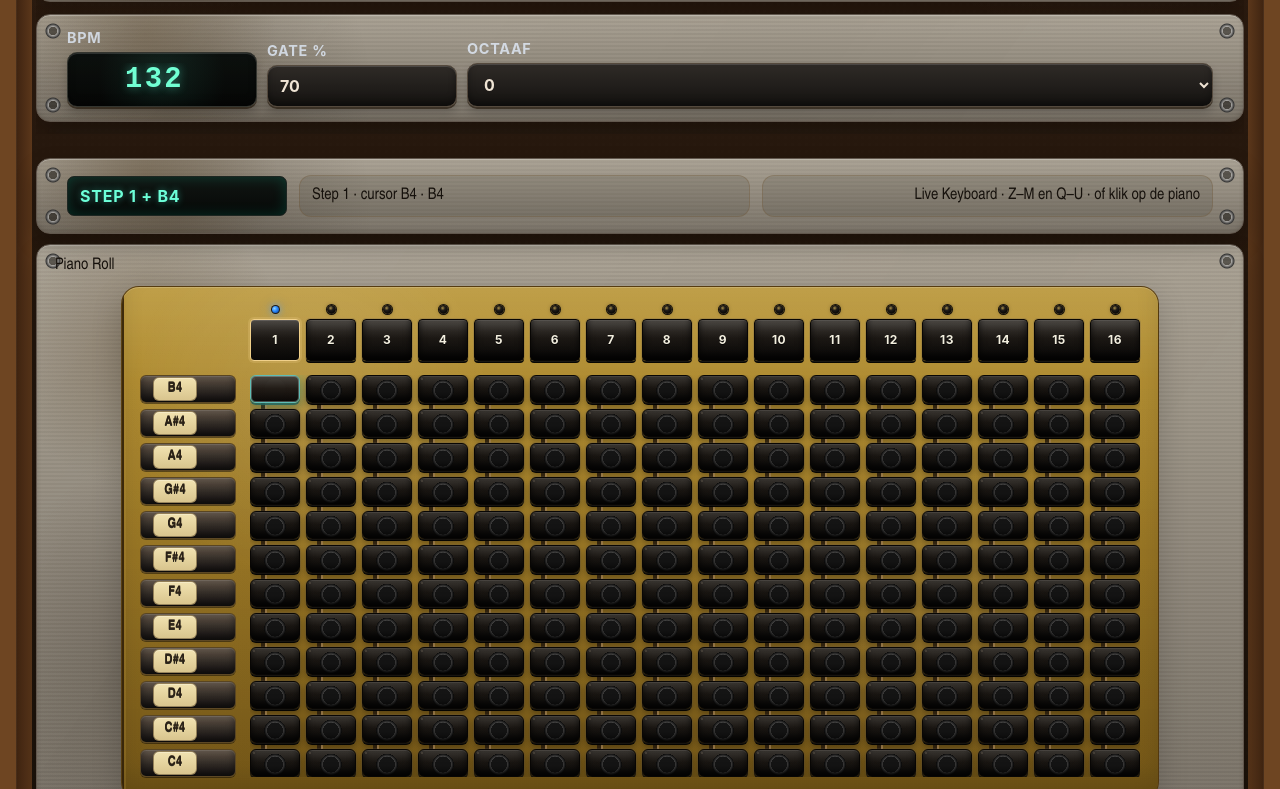
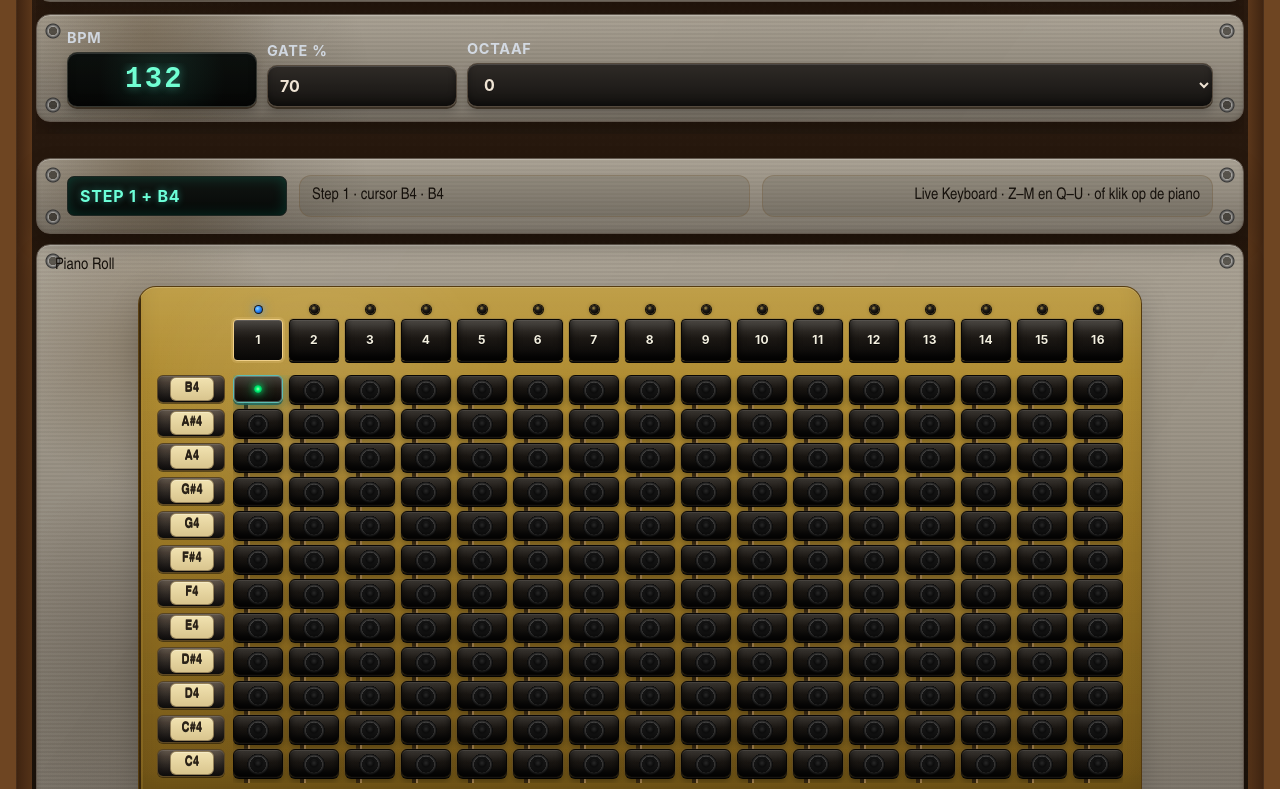
Before and after one commit to wimfish/midiSequencer, a website: page public/fm-prototype.html in a window 1280 px wide. Both pictures are taken after a click on the button 275 px from the left and 805 px from the top of the page. Shown: the part 416-1205 px from the top of the page. Drawn offline with Linux system fonts and the light colour scheme; a web font is replaced by a local one.

Commit message:
fix label

```diff
--- a/public/fm-prototype.css
+++ b/public/fm-prototype.css
@@ -428,7 +428,7 @@ body.fm-prototype-page .cell.flash-denied {
 body.fm-prototype-page {
   --fm-step-size: 50px;
   --fm-row-height: 28px;
-  --fm-label-width: 96px;
+  /*--fm-label-width: 96px;*/
   --fm-grid-gap: 6px;
 }
 
@@ -609,14 +609,22 @@ body.fm-prototype-page .note-label {
 /* rastervenster */
 body.fm-prototype-page .grid-wrap.fm-grid-window {
   position: relative;
-  width: max-content;
+  width: 100%;
   max-width: 100%;
-  overflow-x: auto;
-  overflow-y: hidden;
-  margin: 0;
-  padding: 0;
-  background: transparent;
-  display: block !important;
+  overflow: hidden;
+}
+
+/* Zorg dat grid zich aanpast i.p.v. scrollt */
+body.fm-prototype-page .grid,
+body.fm-prototype-page .grid-row,
+body.fm-prototype-page .grid-header {
+  width: 100%;
+}
+
+/* Steps automatisch verdelen */
+body.fm-prototype-page .grid-header,
+body.fm-prototype-page .grid-row {
+  grid-template-columns: repeat(var(--fm-step-count), 1fr);
 }
 
 body.fm-prototype-page .grid-wrap.fm-grid-window::before {
@@ -682,17 +690,22 @@ body.fm-prototype-page .cell {
 body.fm-prototype-page .cell::after {
   content: "";
   position: absolute;
-  left: 2px;
-  top: 2px;
-  width: 2px;
-  height: 2px;
+  left: 50%;
+  top: 50%;
+  width: 8px;
+  height: 8px;
+  transform: translate(-50%, -50%);
   border-radius: 50%;
-  background: rgba(81,73,64,.95);
+
+  /* standaard (uit) */
+  background: radial-gradient(circle,
+    rgba(40,40,40,1) 0%,
+    rgba(10,10,10,1) 70%
+  );
+
   box-shadow:
-    calc(100% - 6px) 0 0 rgba(81,73,64,.95),
-    0 calc(100% - 6px) 0 rgba(81,73,64,.95),
-    calc(100% - 6px) calc(100% - 6px) 0 rgba(81,73,64,.95);
-  opacity: 0.92;
+    inset 0 1px 1px rgba(255,255,255,0.05),
+    0 0 2px rgba(0,0,0,0.8);
 }
 
 
@@ -706,6 +719,9 @@ body.fm-prototype-page .cell:active {
 }
 
 /* actieve noot */
+
+
+
 body.fm-prototype-page .cell.has-note {
   border-color: #4d4337;
   background:
@@ -733,6 +749,20 @@ body.fm-prototype-page .cell.cursor {
 
 body.fm-prototype-page .cell.flash-denied {
   animation: fmDeniedFlash 0.18s ease 2;
+}
+
+body.fm-prototype-page .cell.has-note::after {
+  background: radial-gradient(circle,
+    rgba(180,255,180,1) 0%,
+    rgba(0,255,120,1) 35%,
+    rgba(0,180,90,1) 70%,
+    rgba(0,60,30,1) 100%
+  );
+
+  box-shadow:
+    0 0 6px rgba(0,255,120,0.9),
+    0 0 14px rgba(0,255,120,0.6),
+    0 0 24px rgba(0,255,120,0.3);
 }
 
 @keyframes fmDeniedFlash {
```
